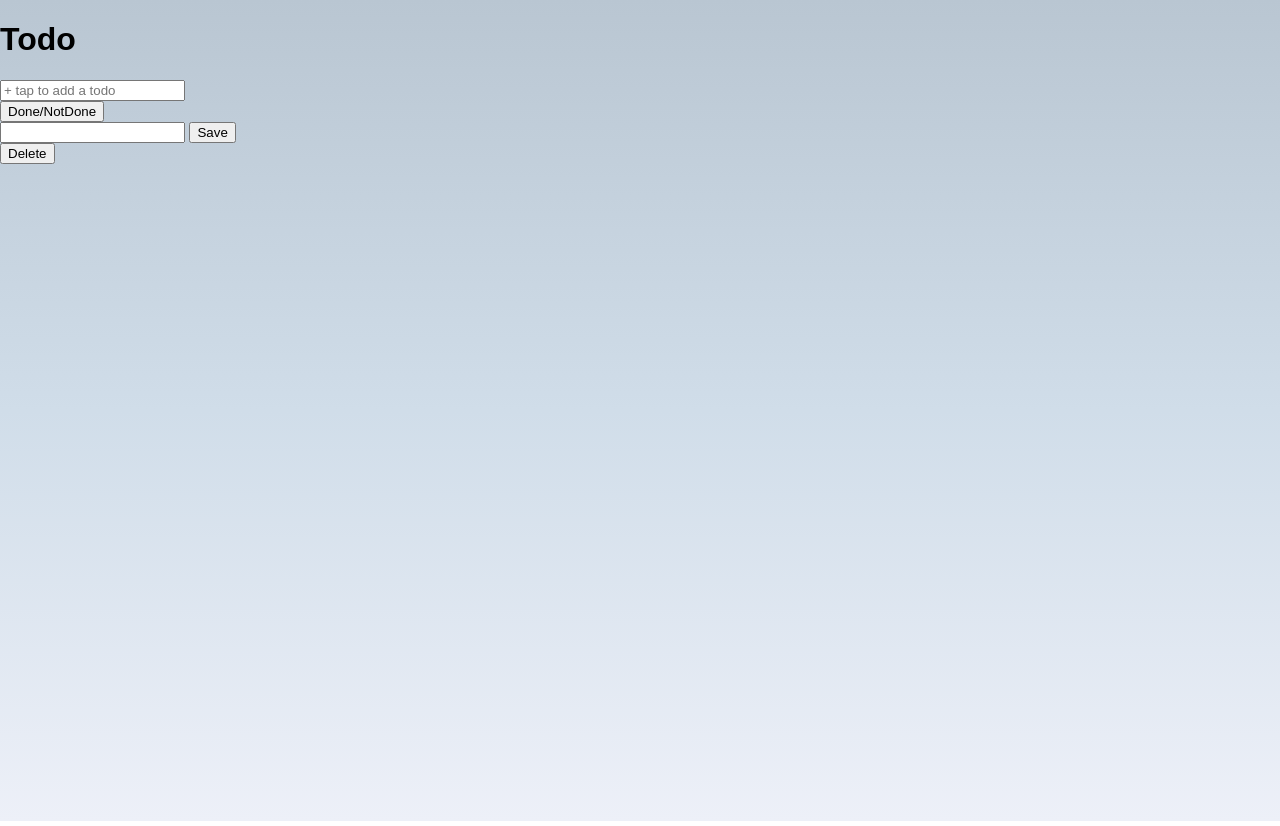
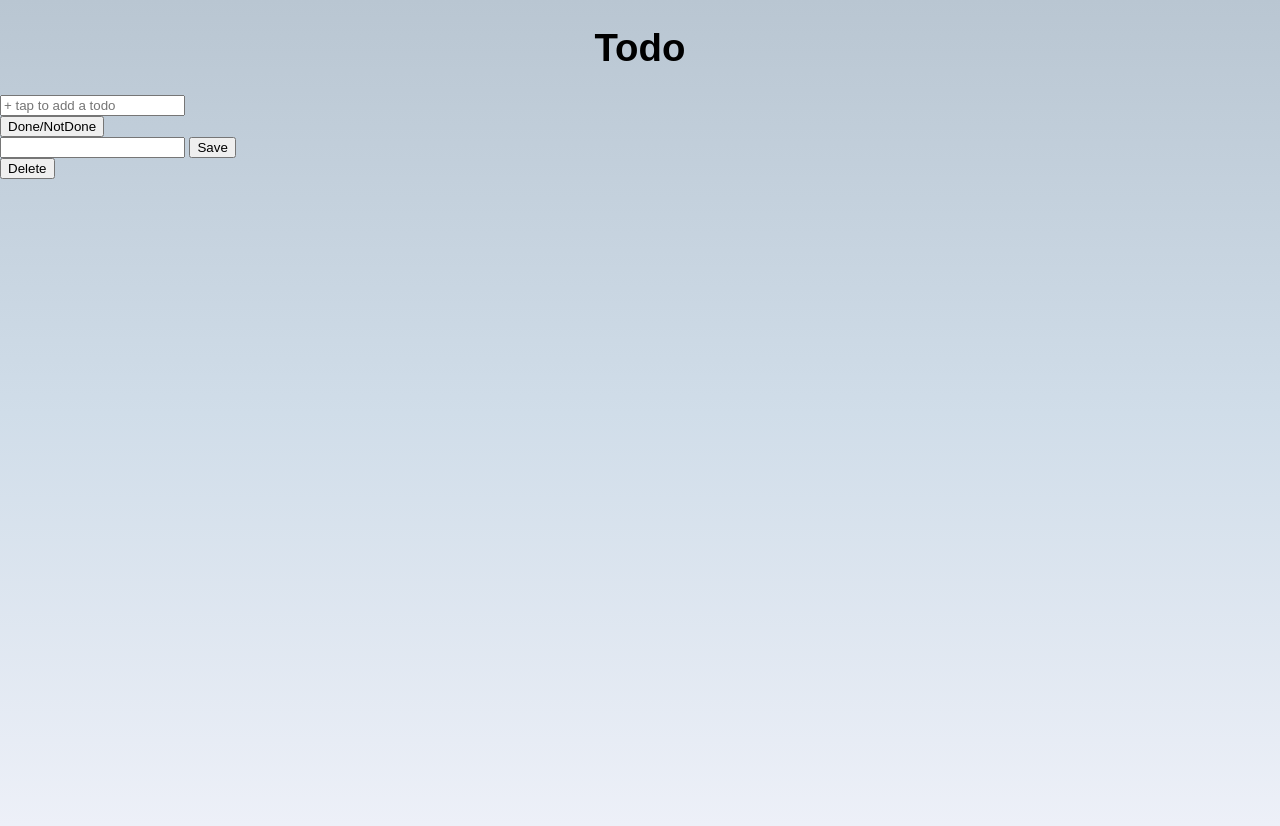
Before and after one commit to ecila7290/sveltekit-app, a SvelteKit app: page / in a window 1280 px wide. Built offline with nearby package versions, Linux system fonts and the light colour scheme.

Commit message:
c: Add global css for titles

```diff
--- a/src/app.css
+++ b/src/app.css
@@ -16,3 +16,14 @@ body {
 	margin: 0;
 	min-height: 100vh;
 }
+
+h1 {
+	text-align: center;
+	font-size: 2rem;
+}
+
+@media (min-width: 720px) {
+	h1 {
+		font-size: 2.4rem;
+	}
+}
```
